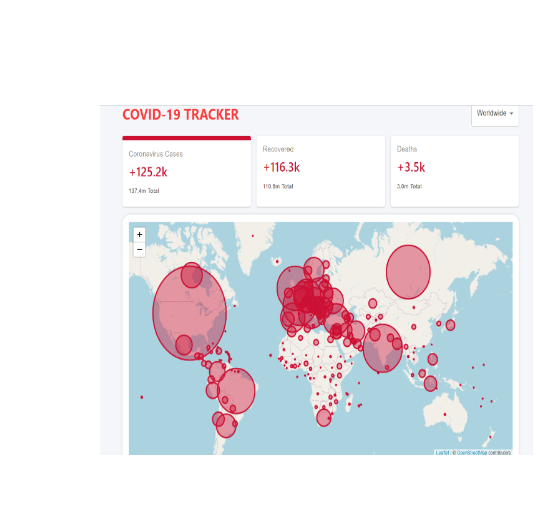
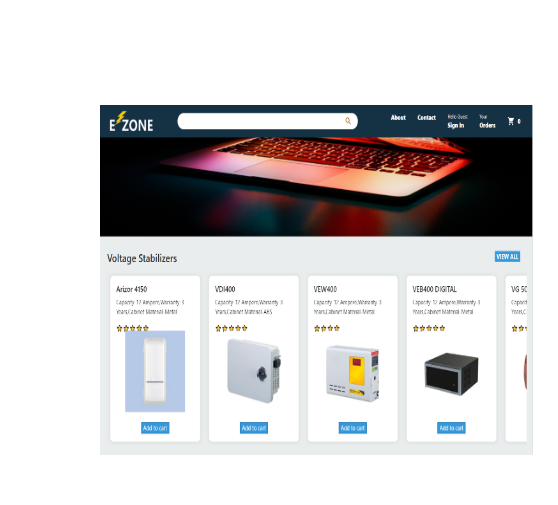
Before and after one commit to praveen-devv/praveen-devv.github.io, a plain HTML site: page index.html in a window 1280 px wide. Shown: the part 1545-2050 px from the top of the page, 0-558 px from the left. Drawn offline with nearby package versions, Linux system fonts and the light colour scheme.

Commit message:
Update index.html

```diff
--- a/index.html
+++ b/index.html
@@ -80,7 +80,7 @@
                             <div class="row projects">
                                 <div class="col-sm-12 item">
                                     <div class="row">
-                                        <div class="col-md-12 col-lg-5"><a href="#"><img class="img-fluid pro" src="assets/img/ct.PNG"></a></div>
+                                        <div class="col-md-12 col-lg-5"><a href="#"><img class="img-fluid pro" src="assets/img/capture.PNG"></a></div>
                                         <div class="col">
                                             <h3 class="">E-Zone - Shopping Website</h3>
                                             <p class="description">I created a web based shopping Website for a company named E-Zone.</p>
```
